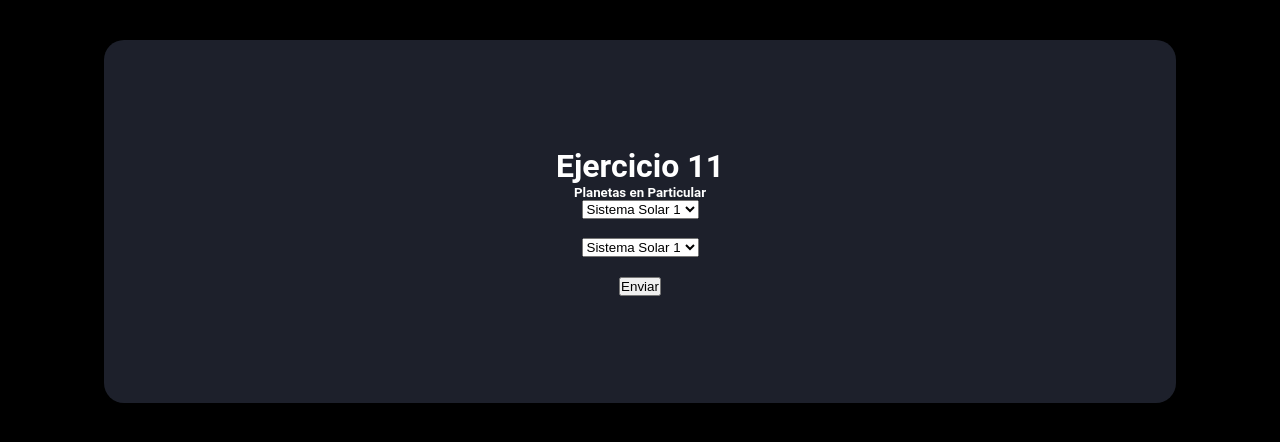
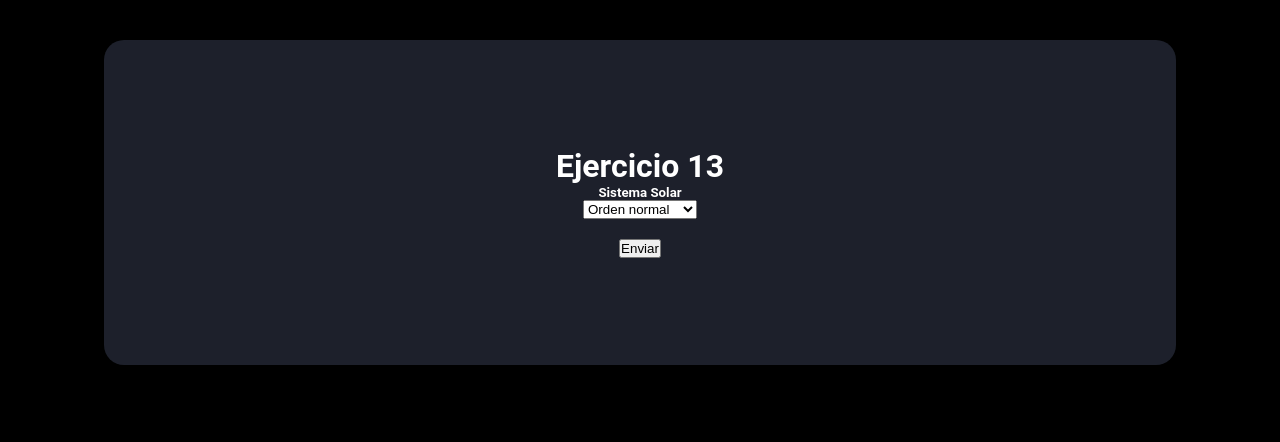
Before and after one commit to IvanGMtz/TallerPHP-arrays-, a PHP site: page /index.html in a window 1280 px wide. Shown: the top 442 px of the page. Run offline with PHP 8.4, Linux system fonts and the light colour scheme.

Commit message:
feat: :sparkles: Excercise 13

```diff
--- a/index.html
+++ b/index.html
@@ -11,19 +11,11 @@
 
     <div class="container">
             <form method="POST" class="form" action="index.php">
-                <h1>Ejercicio 11</h1>
-                <h5>Planetas en Particular</h5>
-                <select name="SisSolar" class="controls"><br>
-                    <option value="0">Sistema Solar 1</option>
-                    <option value="1">Sistema Solar 2</option>
-                    <option value="2">Sistema Solar 3</option>
-                    <option value="3">Sistema Solar 4</option>
-                </select><br>
-                <select name="SisSolar2" class="controls">
-                    <option value="0">Sistema Solar 1</option>
-                    <option value="1">Sistema Solar 2</option>
-                    <option value="2">Sistema Solar 3</option>
-                    <option value="3">Sistema Solar 4</option>
+                <h1>Ejercicio 13</h1>
+                <h5>Sistema Solar</h5>
+                <select name="orden" class="controls"><br>
+                    <option value="0">Orden normal</option>
+                    <option value="1">Orden invertido</option>
                 </select><br>
                 <div class="botones">
                     <input class="btn" type="submit" value="Enviar">
```
Also changed, not shown: index.php (+6 -13 lines).
